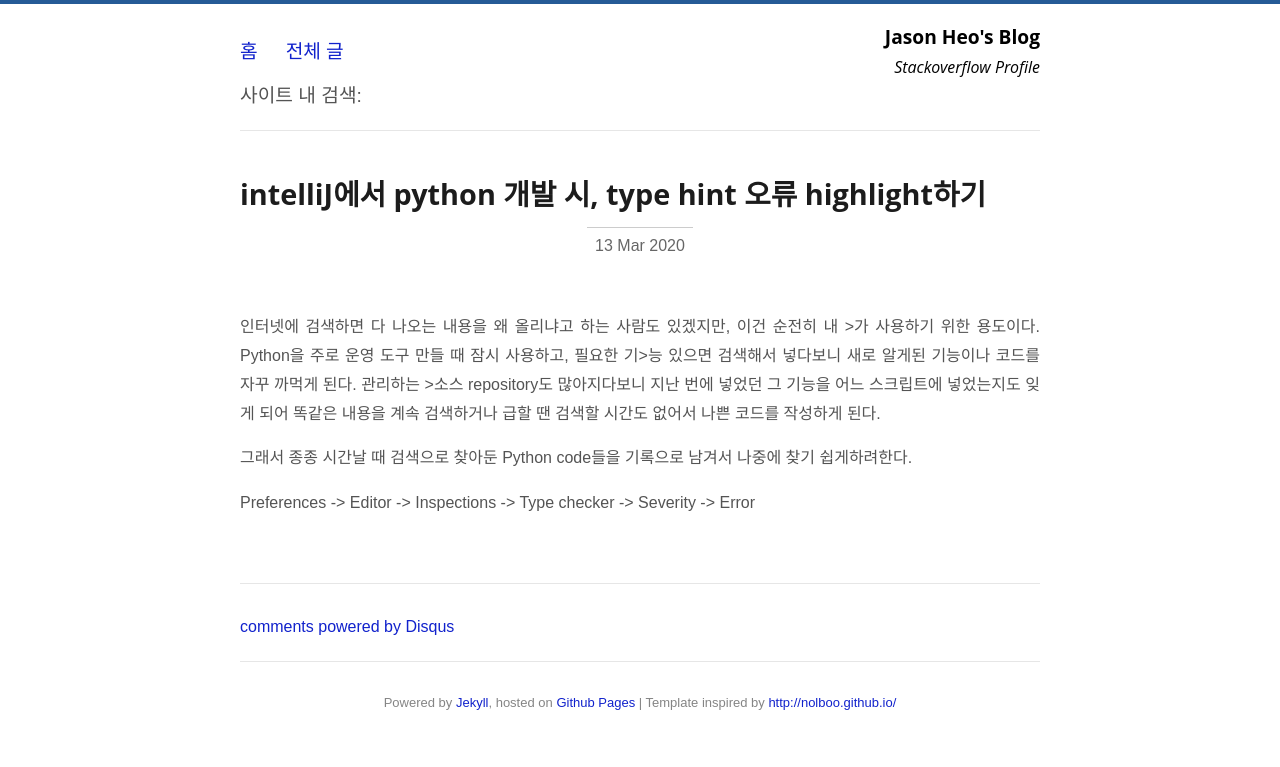
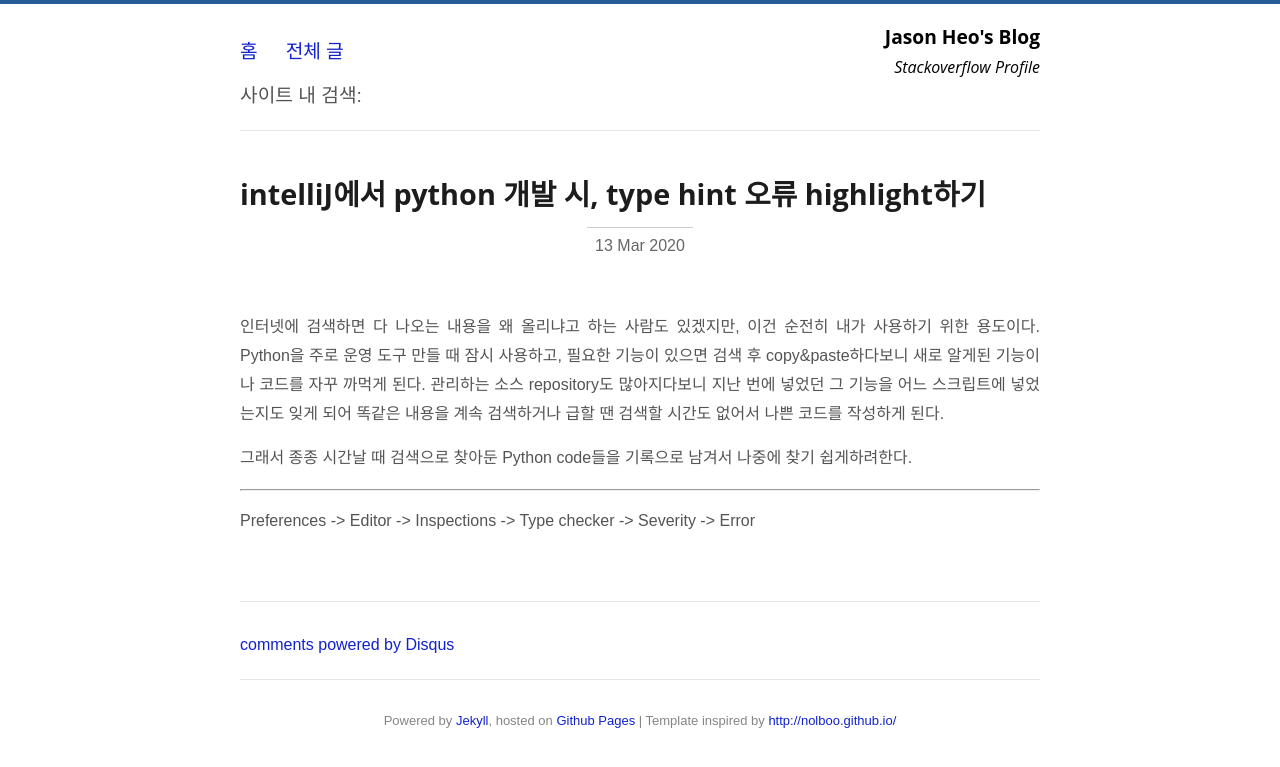
Before and after one commit to jason-heo/jason-heo.github.io, a Jekyll site: the page built from _posts/2020-03-13-python-intellij-type-hint.md, in a window 1280 px wide. Shown: the top 767 px of the page. Built offline with Jekyll 4.4.1, drawn with Linux system fonts in a browser that asks for light colours; comment, search, counter and statistics services are not loaded.

Commit message:
개요 수정

```diff
--- a/_includes/python.md
+++ b/_includes/python.md
@@ -1,3 +1,5 @@
-인터넷에 검색하면 다 나오는 내용을 왜 올리냐고 하는 사람도 있겠지만, 이건 순전히 내 >가 사용하기 위한 용도이다. Python을 주로 운영 도구 만들 때 잠시 사용하고, 필요한 기>능 있으면 검색해서 넣다보니 새로 알게된 기능이나 코드를 자꾸 까먹게 된다. 관리하는 >소스 repository도 많아지다보니 지난 번에 넣었던 그 기능을 어느 스크립트에 넣었는지도 잊게 되어 똑같은 내용을 계속 검색하거나 급할 땐 검색할 시간도 없어서 나쁜 코드를 작성하게 된다.
+인터넷에 검색하면 다 나오는 내용을 왜 올리냐고 하는 사람도 있겠지만, 이건 순전히 내가 사용하기 위한 용도이다. Python을 주로 운영 도구 만들 때 잠시 사용하고, 필요한 기능이 있으면 검색 후 copy&paste하다보니 새로 알게된 기능이나 코드를 자꾸 까먹게 된다. 관리하는 소스 repository도 많아지다보니 지난 번에 넣었던 그 기능을 어느 스크립트에 넣었는지도 잊게 되어 똑같은 내용을 계속 검색하거나 급할 땐 검색할 시간도 없어서 나쁜 코드를 작성하게 된다.
 
 그래서 종종 시간날 때 검색으로 찾아둔 Python code들을 기록으로 남겨서 나중에 찾기 쉽게하려한다.
+
+------------
```
